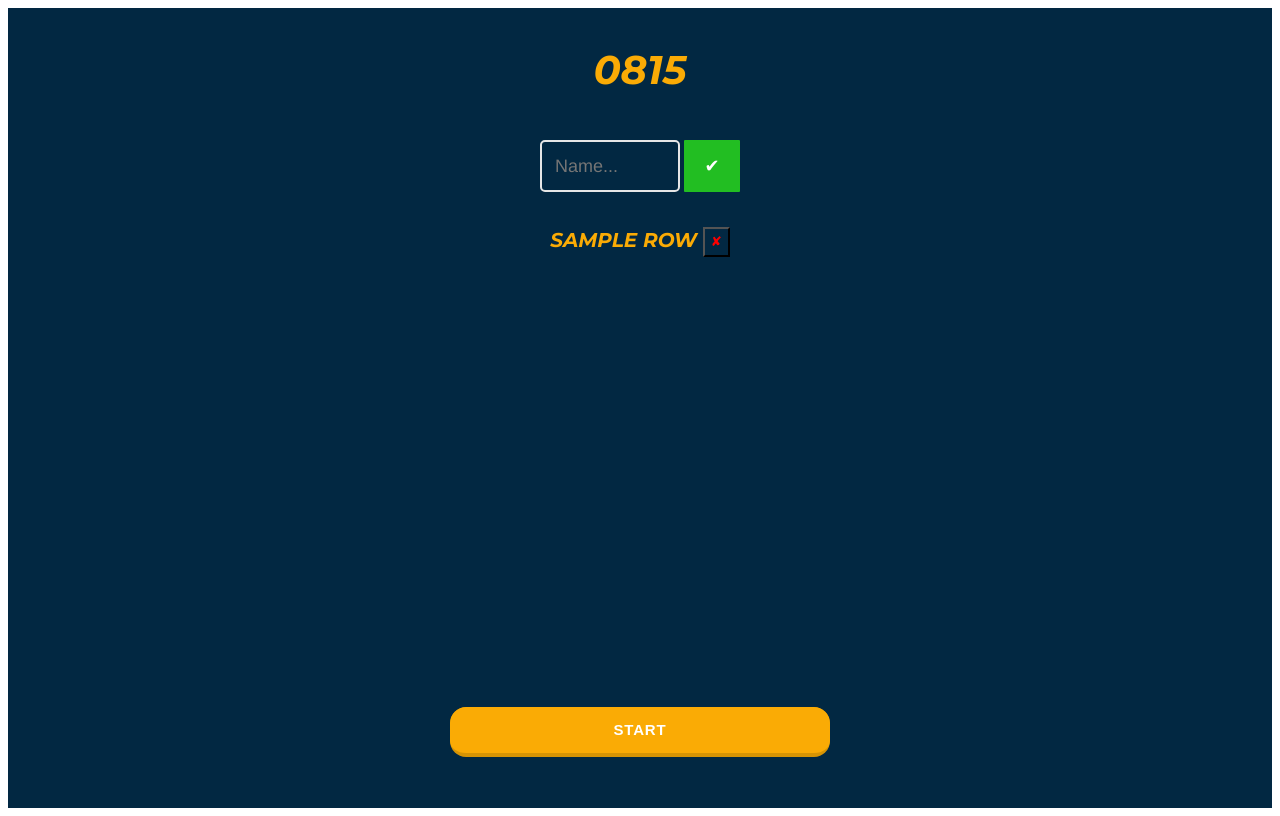
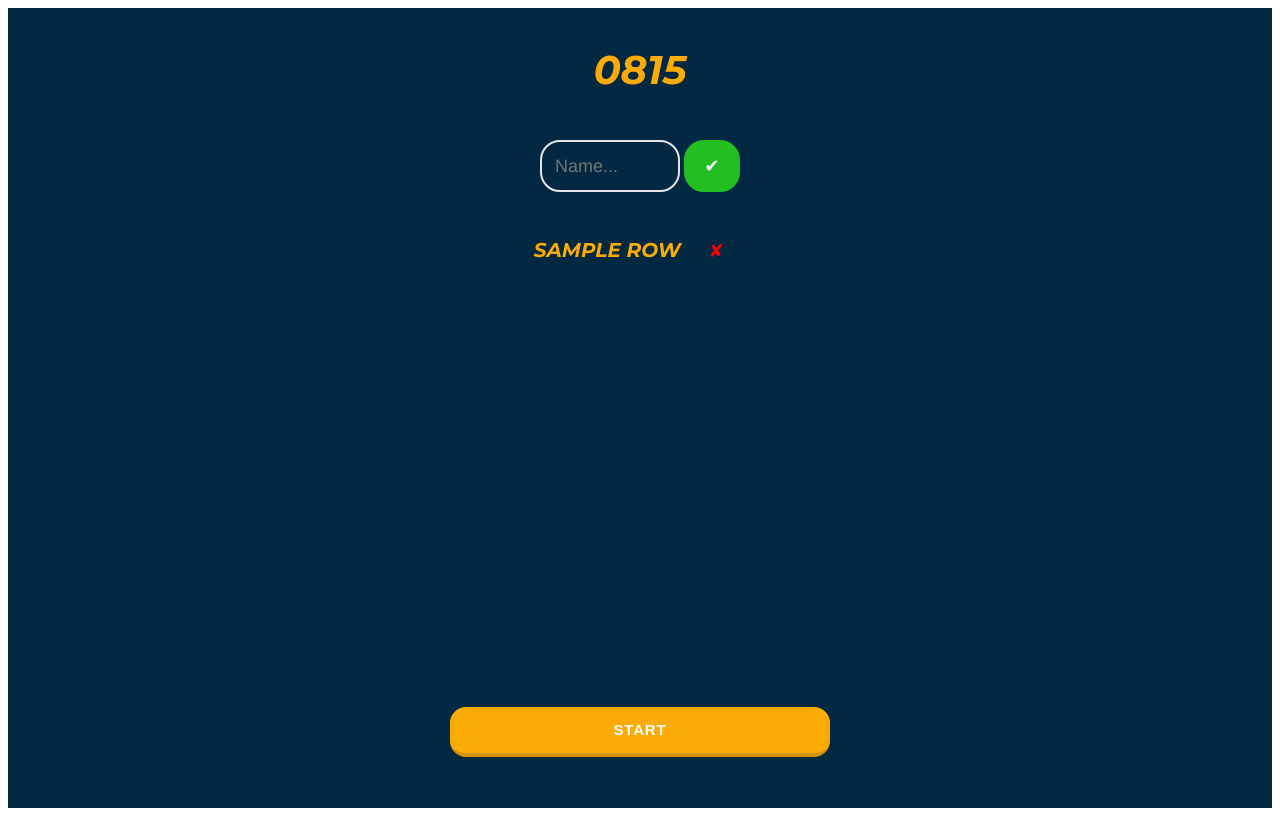
Before and after one commit to Sok-Solutions/Knockout, a Django app: template test_app/templates/game.html in a window 1280 px wide. Run offline with Django 4.2, Linux system fonts and the light colour scheme; the template is opened without the code that fills it: most values are stand-ins (such as "Sample title", 1, 10 or a date in 2020); some libraries are stand-ins or nearby versions.

Commit message:
Update game.html

```diff
--- a/test_app/templates/game.html
+++ b/test_app/templates/game.html
@@ -32,7 +32,7 @@
         cursor:context-menu;
     }
     .namestext{
-        transition: 0.3s;color: #FAAB05; font-family: 'Montserrat', sans-serif; font-size: 20px; font-weight: 800; line-height: 20px; margin: 0 0 10px; text-align: left; text-transform: uppercase; text-align: center;
+       transition: 0.3s;color: #FAAB05; font-family: 'Montserrat', sans-serif; font-size: 20px; font-weight: 800; line-height: 20px; margin: 0 0 10px; text-align: left; text-transform: uppercase; text-align: center;
     }
     .namestext:hover{
         color: #C2B8E0;
@@ -57,12 +57,12 @@
         scroll-snap-type: y mandatory;
     }
 
-.add{
+[type="submit"]{
   color: white;
   font-family: Helvetica, Arial, sans-serif;
   font-weight:500;
   font-size: 18px;
-  border-radius: 1px;
+  border-radius: 20px;
   line-height: 22px;
   background-color: rgb(34, 190, 34);
   border:2px solid rgb(34, 190, 34);
@@ -142,7 +142,7 @@ input:checked + .slider:before {
   font-family: Helvetica, Arial, sans-serif;
   font-weight:500;
   font-size: 18px;
-  border-radius: 5px;
+  border-radius: 20px;
   line-height: 22px;
   background-color: transparent;
   border:2px solid #E6e6e6;
@@ -218,9 +218,9 @@ input:checked + .slider:before {
 .del{
     color: red;
     background-color: transparent;
+    border: transparent;
     cursor: pointer;
     height: 30px;
-    weight:100px;
 }
 </style>
 </head>
```
